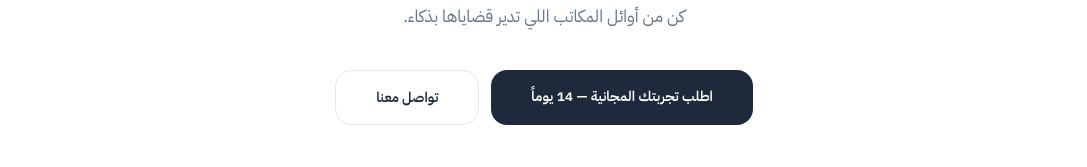
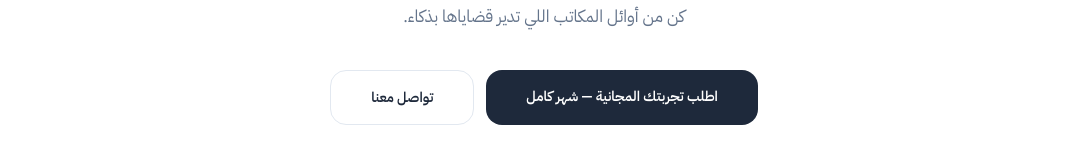
Before and after one commit to mohammedabdelnasser884-hash/Sanad-landing, a React (Vite) app: page / in a window 1280 px wide. Shown: the part 6182-6349 px from the top of the page, without its empty margins (96-1183 px from the left). Built offline with nearby package versions, Linux system fonts and the light colour scheme.

Commit message:
Add src/components/sections/CTASection.tsx

```diff
--- a/src/components/sections/CTASection.tsx
+++ b/src/components/sections/CTASection.tsx
@@ -44,7 +44,7 @@ export default function CTASection() {
               className="bg-[#1E293B] hover:bg-[#0F172A] text-white font-semibold px-10 py-4 rounded-xl transition-colors"
               style={{ fontSize: 14 }}
             >
-              اطلب تجربتك المجانية — 14 يوماً
+              اطلب تجربتك المجانية — شهر كامل
             </a>
             <a
               href={`https://wa.me/${siteConfig.whatsapp.replace(/[^0-9]/g, "")}`}
```
